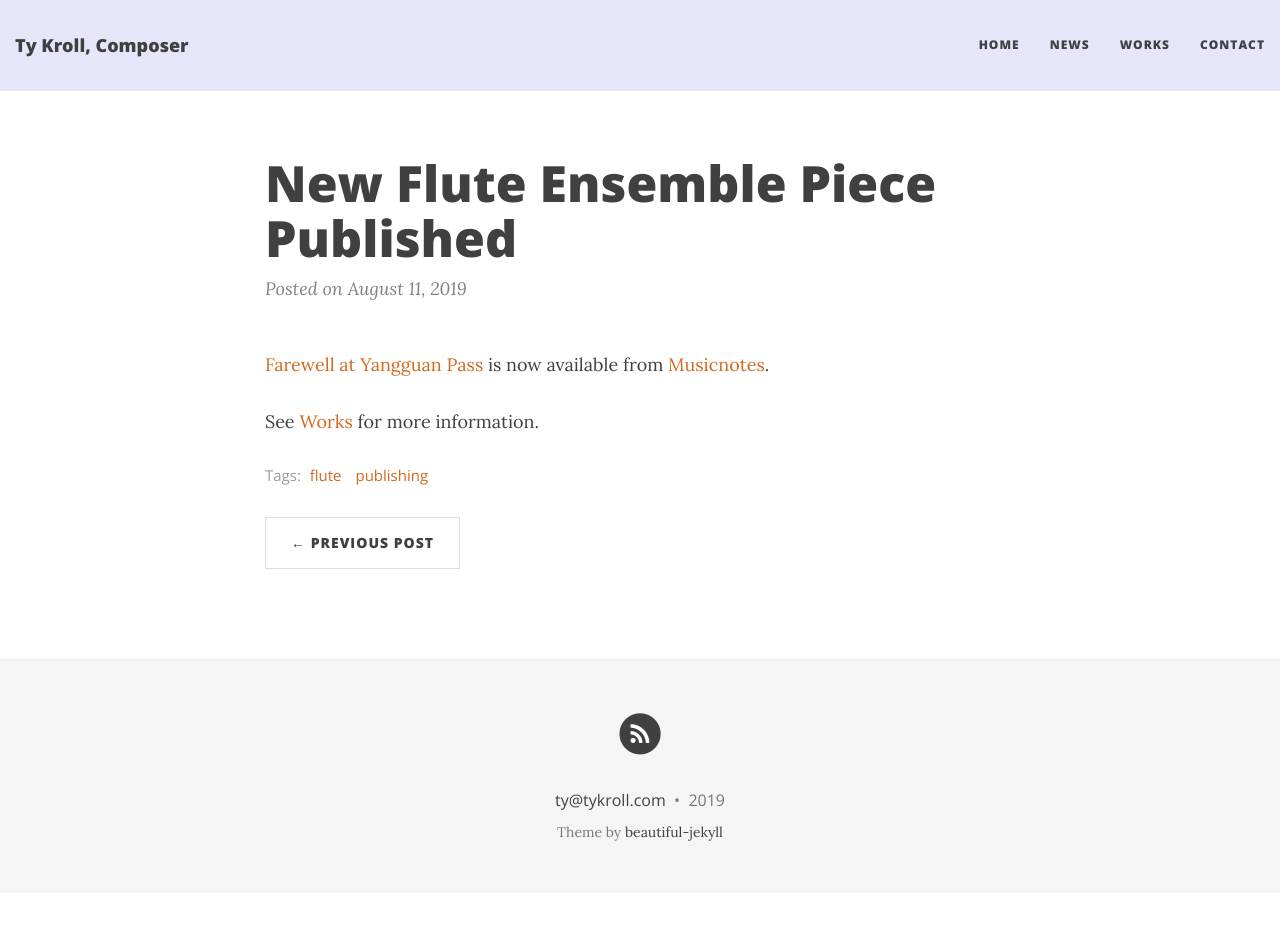
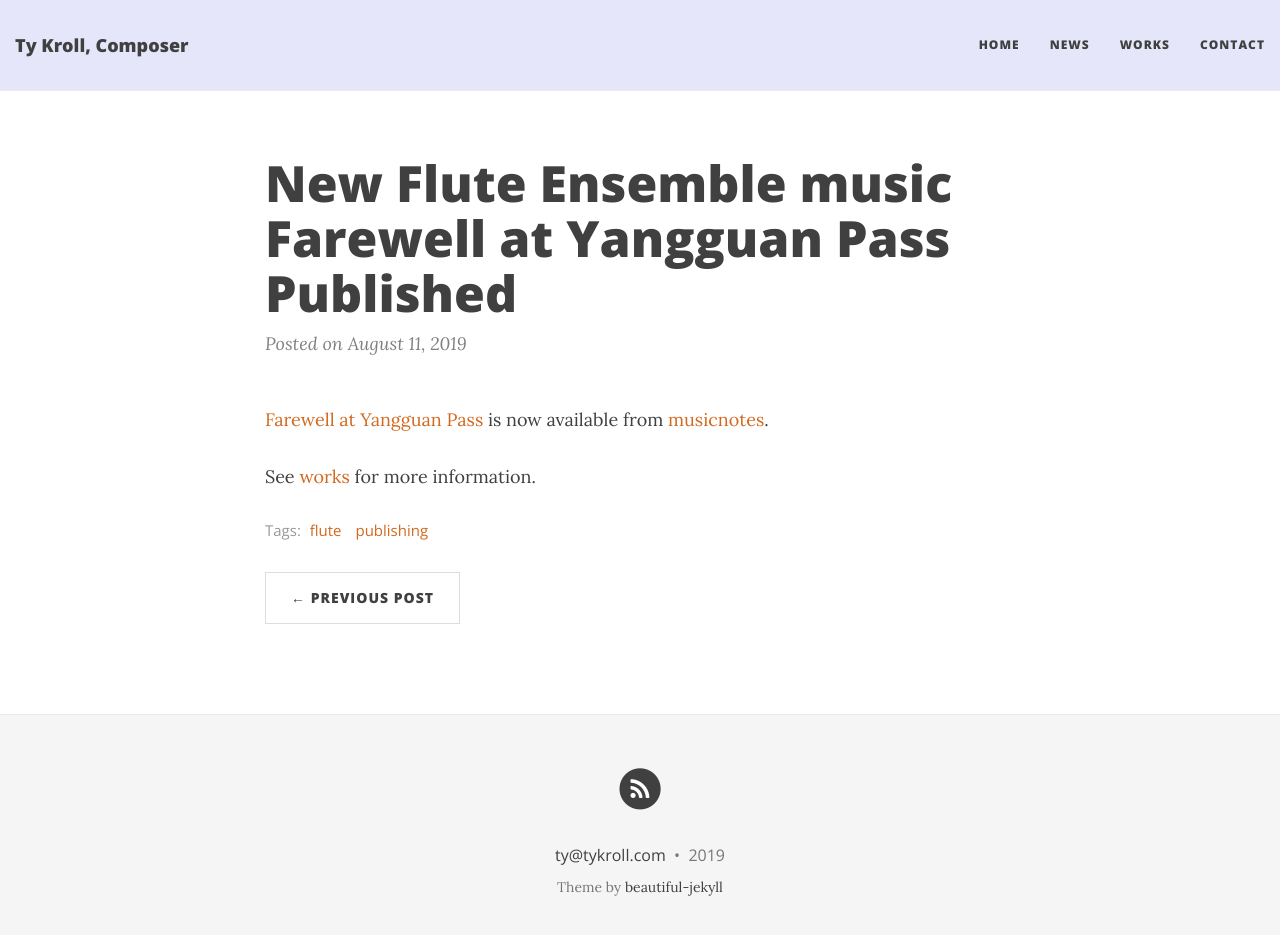
Before and after one commit to ctrueden/tykroll.com, a Jekyll site: the page built from _posts/2019-08-11-Yangguan-Pass-Published.md, in a window 1280 px wide and 948 px high. Shown: the top 935 px of the window. Built offline with Jekyll 4.4.1, drawn with Linux system fonts in a browser that asks for light colours; nearby versions of some CDN libraries.

Commit message:
Update 2019-08-11-Yangguan-Pass-Published.md

```diff
--- a/_posts/2019-08-11-Yangguan-Pass-Published.md
+++ b/_posts/2019-08-11-Yangguan-Pass-Published.md
@@ -1,9 +1,9 @@
 ---
 layout: post
-title: "New Flute Ensemble Piece Published"
+title: "New Flute Ensemble music Farewell at Yangguan Pass Published"
 tags: [flute, publishing]
 ---
 
-[Farewell at Yangguan Pass](https://www.musicnotes.com/sheetmusic/mtd.asp?ppn=MN0198000) is now available from [Musicnotes](https://www.musicnotes.com/).
+[Farewell at Yangguan Pass](https://www.musicnotes.com/sheetmusic/mtd.asp?ppn=MN0198000) is now available from [musicnotes](https://www.musicnotes.com/).
 
-See [Works](works.md) for more information.
+See [works](/works.md) for more information.
```
